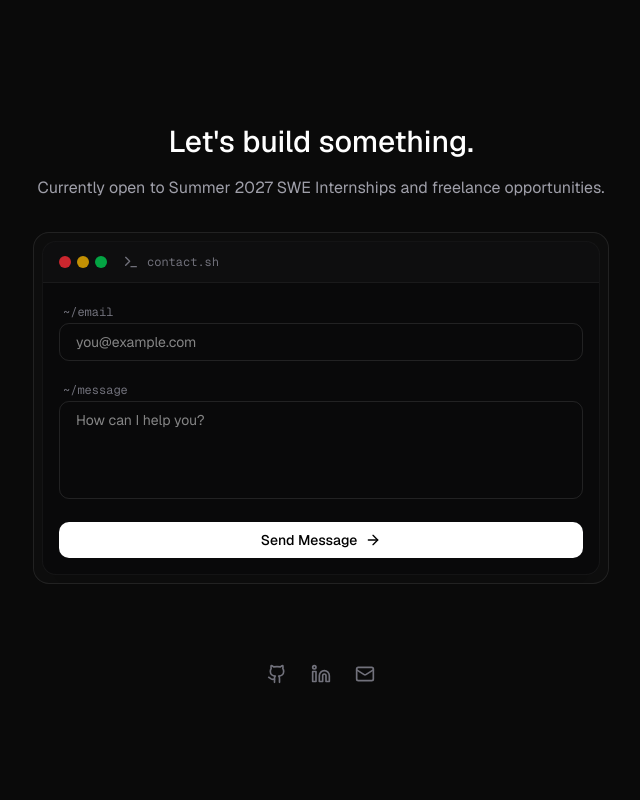
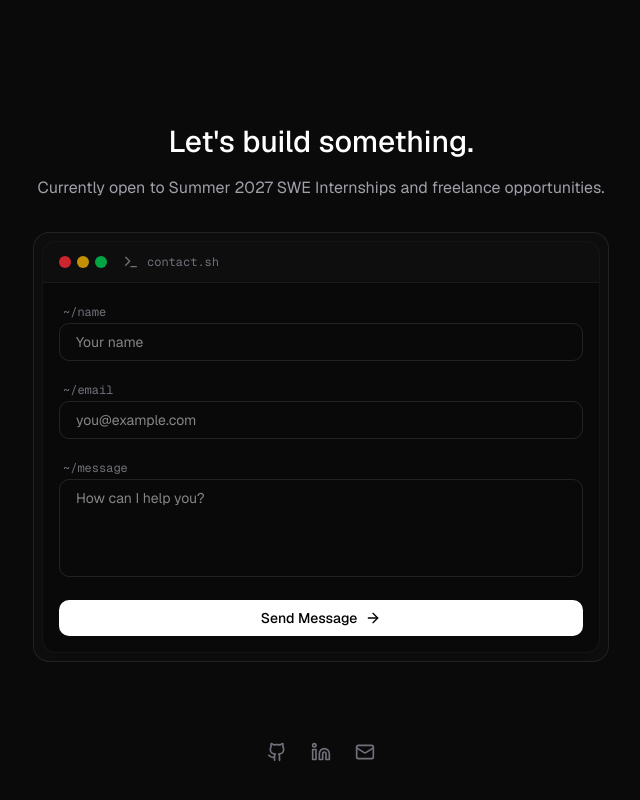
Before and after one commit to cameyer260/dev-portfolio, a Next.js app: page / in a window 1280 px wide. Shown: the part 2682-3482 px from the top of the page, without its empty margins (319-959 px from the left). Built offline with nearby package versions, Linux system fonts and the light colour scheme.

Commit message:
fix: restore portfolio contact form submission in production

```diff
--- a/app/page.tsx
+++ b/app/page.tsx
@@ -319,9 +319,20 @@ export default function PortfolioPage() {
                 <span className="text-xs text-zinc-500 font-mono">contact.sh</span>
               </div>
               <form action="https://api.web3forms.com/submit" method="POST" className="p-4 space-y-4">
-                {/* Replace with actual Web3Forms Access Key later if needed */}
-                <input type="hidden" name="access_key" value="YOUR_ACCESS_KEY_HERE" />
+                <input type="hidden" name="access_key" value="4fba4adc-a100-40a6-85b6-c6e79398ce1f" />
+                <input type="hidden" name="subject" value="New portfolio contact form submission" />
+                <input type="hidden" name="from_name" value="Christopher Meyer Portfolio" />
 
+                <div className="space-y-1">
+                  <label className="text-xs font-mono text-zinc-500 pl-1">~/name</label>
+                  <input
+                    type="text"
+                    name="name"
+                    required
+                    placeholder="Your name"
+                    className="w-full bg-transparent border border-white/10 rounded-lg px-4 py-2 text-sm text-white focus:outline-none focus:border-white/30 transition-colors"
+                  />
+                </div>
                 <div className="space-y-1">
                   <label className="text-xs font-mono text-zinc-500 pl-1">~/email</label>
                   <input
```
